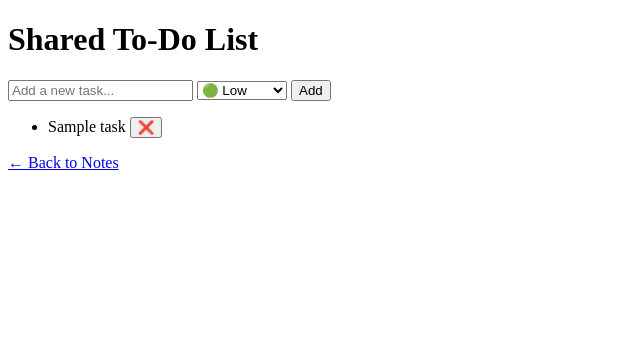
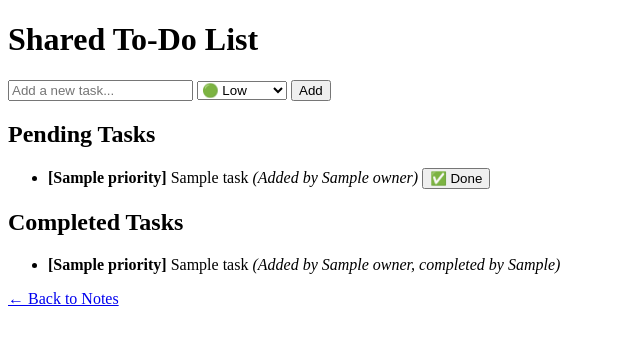
Before and after one commit to RyanRana/vault, a Flask app: template templates/todos.html in a window 1280 px wide. Shown: the top 345 px of the page, without its empty margins (0-640 px from the left). Run offline with Flask 3, Linux system fonts and the light colour scheme; the template is opened without the code that fills it: most values are stand-ins (such as "Sample title", 1, 10 or a date in 2020).

Commit message:
completed tasks section

```diff
--- a/app.py
+++ b/app.py
@@ -8,19 +8,19 @@ ip_name_map = {}
 app = Flask(__name__)
 DATA_FILE = 'data/messages.json'
 TODO_FILE = 'data/todos.json'
+COMPLETED_FILE = 'data/completed.json'
 
 os.makedirs('data', exist_ok=True)
 
-# Load or initialize message list
-def load_messages():
-    if not os.path.exists(DATA_FILE):
+def load_json(file):
+    if not os.path.exists(file):
         return []
-    with open(DATA_FILE, 'r') as f:
+    with open(file, 'r') as f:
         return json.load(f)
 
-def save_messages(messages):
-    with open(DATA_FILE, 'w') as f:
-        json.dump(messages, f)
+def save_json(data, file):
+    with open(file, 'w') as f:
+        json.dump(data, f)
 
 @app.route('/register', methods=['GET', 'POST'])
 def register():
@@ -37,17 +37,13 @@ def register():
         </form>
     '''
 
-
 @app.route('/', methods=['GET', 'POST'])
 def index():
     user_ip = request.remote_addr
-
-    # First-time visitor? Ask for name
     if user_ip not in ip_name_map:
         return redirect(url_for('register'))
 
-    messages = load_messages()
-
+    messages = load_json(DATA_FILE)
     if request.method == 'POST':
         note = request.form['note'].strip()
         if note:
@@ -57,53 +53,63 @@ def index():
                 'ip': user_ip,
                 'name': ip_name_map[user_ip]
             })
-            save_messages(messages)
+            save_json(messages, DATA_FILE)
         return redirect(url_for('index'))
 
     return render_template('index.html', messages=messages)
 
-
-
 @app.route('/clear', methods=['POST'])
 def clear():
-    save_messages([])
+    save_json([], DATA_FILE)
     return redirect(url_for('index'))
-def load_todos():
-    print("load_todos is defined:", callable(load_todos))
-    if not os.path.exists(TODO_FILE):
-        return []
-    with open(TODO_FILE, 'r') as f:
-        return json.load(f)
-
-
-
-def save_todos(todos):
-    with open(TODO_FILE, 'w') as f:
-        json.dump(todos, f)
 
 @app.route('/todos', methods=['GET', 'POST'])
 def todos():
-    todos = load_todos()
+    user_ip = request.remote_addr
+    user_name = ip_name_map.get(user_ip, 'Anonymous')
+
+    todos = load_json(TODO_FILE)
+    completed = load_json(COMPLETED_FILE)
+
     if request.method == 'POST':
         task = request.form['task'].strip()
         priority = request.form['priority']
         if task:
             todos.append({
                 'task': task,
-                'priority': priority
+                'priority': priority,
+                'owner': user_name
             })
-            save_todos(todos)
+            save_json(todos, TODO_FILE)
         return redirect(url_for('todos'))
-    return render_template('todos.html', todos=todos)
 
-@app.route('/delete_todo/<int:index>', methods=['POST'])
-def delete_todo(index):
-    todos = load_todos()
+    return render_template('todos.html', todos=todos, completed=completed, username=user_name)
+
+@app.route('/complete_todo/<int:index>', methods=['POST'])
+def complete_todo(index):
+    todos = load_json(TODO_FILE)
+    completed = load_json(COMPLETED_FILE)
+
     if 0 <= index < len(todos):
-        todos.pop(index)
-        save_todos(todos)
+        completed_task = todos.pop(index)
+        completed_task['completed_by'] = ip_name_map.get(request.remote_addr, 'Someone')
+        completed.append(completed_task)
+        save_json(todos, TODO_FILE)
+        save_json(completed, COMPLETED_FILE)
+
     return redirect(url_for('todos'))
 
+@app.route('/acknowledge/<int:index>', methods=['POST'])
+def acknowledge(index):
+    completed = load_json(COMPLETED_FILE)
+
+    if 0 <= index < len(completed):
+        user_name = ip_name_map.get(request.remote_addr)
+        if completed[index]['owner'] == user_name:
+            completed.pop(index)
+            save_json(completed, COMPLETED_FILE)
+
+    return redirect(url_for('todos'))
 
 if __name__ == '__main__':
-    app.run(host='0.0.0.0', port=5000,debug=True)
+    app.run(host='0.0.0.0', port=5000, debug=True)
--- /dev/null
+++ b/data/completed.json
@@ -0,0 +1 @@
+[{"task": "Eat groceries again", "priority": "Medium", "owner": "Jimmy", "completed_by": "Jimmy"}]
--- a/data/messages.json
+++ b/data/messages.json
@@ -1 +1 @@
-[{"text": "jimbo", "timestamp": "2025-04-13 13:57:59", "ip": "127.0.0.1", "name": "Jimmy"}, {"text": "ff", "timestamp": "2025-04-13 13:59:58", "ip": "127.0.0.1", "name": "Jimmy"}, {"text": "ff", "timestamp": "2025-04-13 14:02:46", "ip": "127.0.0.1", "name": "Jimmy"}, {"text": "ff", "timestamp": "2025-04-13 14:04:18", "ip": "127.0.0.1", "name": "Jimmy"}, {"text": "dd", "timestamp": "2025-04-13 14:05:25", "ip": "10.74.250.17", "name": "fff"}]
+[{"text": "jimbo", "timestamp": "2025-04-13 13:57:59", "ip": "127.0.0.1", "name": "Jimmy"}, {"text": "ff", "timestamp": "2025-04-13 13:59:58", "ip": "127.0.0.1", "name": "Jimmy"}, {"text": "ff", "timestamp": "2025-04-13 14:02:46", "ip": "127.0.0.1", "name": "Jimmy"}, {"text": "ff", "timestamp": "2025-04-13 14:04:18", "ip": "127.0.0.1", "name": "Jimmy"}, {"text": "dd", "timestamp": "2025-04-13 14:05:25", "ip": "10.74.250.17", "name": "fff"}, {"text": "find me", "timestamp": "2025-04-13 14:55:21", "ip": "127.0.0.1", "name": "Jimmy"}, {"text": "find this", "timestamp": "2025-04-13 14:55:27", "ip": "127.0.0.1", "name": "Jimmy"}, {"text": "jjf", "timestamp": "2025-04-13 14:55:59", "ip": "127.0.0.1", "name": "Jimmy"}]
--- a/data/todos.json
+++ b/data/todos.json
@@ -1 +1 @@
-[{"task": "Eat groceries"}, {"task": "fff"}, {"task": "Eat groceries", "priority": "Medium"}, {"task": "ff", "priority": "Low"}]
+[{"task": "Eat groceries"}, {"task": "fff"}]
--- a/templates/todos.html
+++ b/templates/todos.html
@@ -5,6 +5,8 @@
 </head>
 <body>
     <h1>Shared To-Do List</h1>
+
+    <!-- Add new task -->
     <form method="POST">
         <input name="task" placeholder="Add a new task..." required>
         <select name="priority">
@@ -15,13 +17,33 @@
         <button type="submit">Add</button>
     </form>
 
+    <!-- To-Do List -->
+    <h2>Pending Tasks</h2>
     <ul>
         {% for item in todos %}
             <li>
-                {{ item.task }}
-                <form method="POST" action="{{ url_for('delete_todo', index=loop.index0) }}" style="display:inline;">
-                    <button type="submit">❌</button>
+                <strong>[{{ item.priority }}]</strong> {{ item.task }}
+                <em>(Added by {{ item.owner }})</em>
+                <form method="POST" action="{{ url_for('complete_todo', index=loop.index0) }}" style="display:inline;">
+                    <button type="submit">✅ Done</button>
                 </form>
+            </li>
+        {% endfor %}
+    </ul>
+
+    <!-- Completed Tasks -->
+    <h2>Completed Tasks</h2>
+    <ul>
+        {% for item in completed %}
+            <li>
+                <strong>[{{ item.priority }}]</strong> {{ item.task }}
+                <em>(Added by {{ item.owner }}, completed by {{ item.completed_by }})</em>
+
+                {% if item.owner == username %}
+                <form method="POST" action="{{ url_for('acknowledge', index=loop.index0) }}" style="display:inline;">
+                    <button type="submit">✔ Acknowledge</button>
+                </form>
+                {% endif %}
             </li>
         {% endfor %}
     </ul>
```
Also changed, not shown: utils/ai.py (added, +24 -0 lines).
